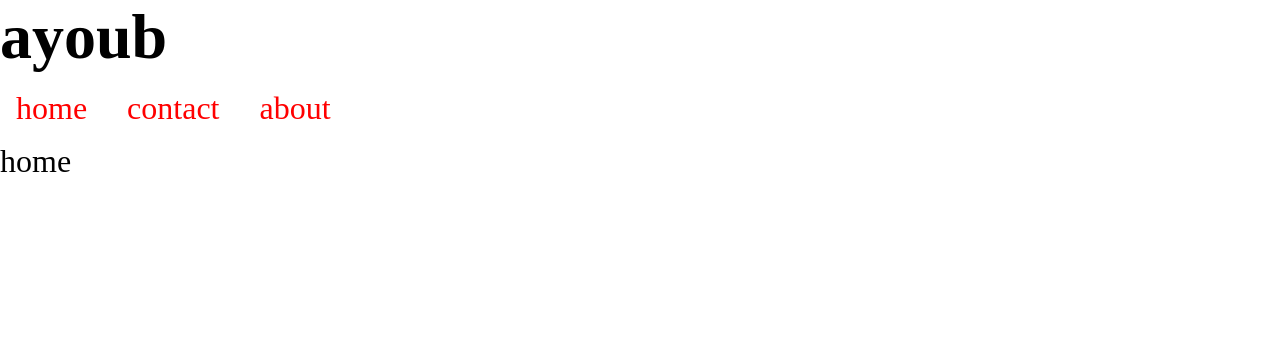
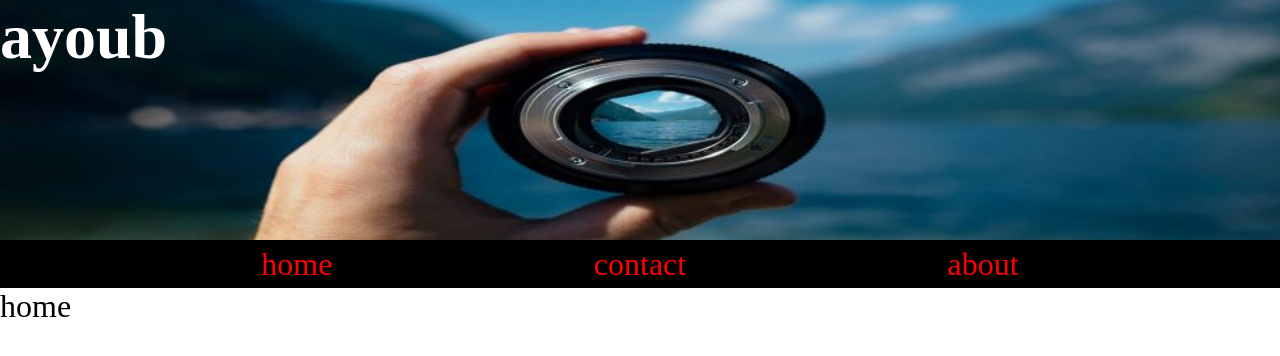
Before and after one commit to ayoubgots/my_test_fsk, a Flask app: page /home in a window 1280 px wide. Shown: the top 356 px of the page. Run offline with Flask 2, Linux system fonts and the light colour scheme.

Commit message:
adding css

```diff
--- a/server.py
+++ b/server.py
@@ -1,6 +1,10 @@
 from flask import Flask,render_template
 
 app = Flask(__name__)
+@app.route('/')
+def d():
+    return render_template("home.html")
+
 
 @app.route('/home')
 def index():
--- /dev/null
+++ b/static/css/base.css
@@ -0,0 +1,38 @@
+
+*{
+    padding: 0;
+    margin: 0;
+    box-sizing: border-box;
+}
+body{
+    font-size: 2rem;
+}
+li{
+    list-style:none;
+}
+ul{
+    text-decoration: none;
+}
+a{
+    text-decoration: none;
+    color: red;
+}
+
+/* *********************** obl ***************** */
+header{
+    background-image: url("/static/image/photo-1453728013993-6d66e9c9123a.png");
+    background-position: center;
+    background-size: cover;
+    min-height: 30vh;
+    color: white;
+}
+
+ul{
+    background-color: black;
+    color: white;
+    display: flex;
+    justify-content: center;
+    justify-content: space-evenly;
+    align-items: center;
+    min-height: 6vh;
+}
--- a/templates/base.html
+++ b/templates/base.html
@@ -5,33 +5,16 @@
     <meta http-equiv="X-UA-Compatible" content="IE=edge">
     <meta name="viewport" content="width=device-width, initial-scale=1.0">
     <title>flask</title>
-
-    <style>
-        *{
-            padding: 0;
-            margin: 0;
-            box-sizing: border-box;
-        }
-        body{
-            font-size: 2rem;
-        }
-        li{
-            display: inline-block;
-            text-decoration: none;
-            margin: 1rem;
-        }
-        a{
-            text-decoration: none;
-            color: red;
-        }
-    </style>
+    <link rel="stylesheet" href="../static/css/base.css">
 </head>
 <body>
-    <h1>ayoub</h1>
+    <header>
+        <h1>ayoub</h1>
+    </header>
     <ul>
-        <li><a href="./home">home</a></li>
-        <li><a href="./contact">contact</a></li>
-        <li><a href="./about">about</a></li>
+        <li><a href="/home">home</a></li>
+        <li><a href="/contact">contact</a></li>
+        <li><a href="/about">about</a></li>
     </ul>
    {% block content%}
    {% endblock content%}
```
Also changed, not shown: static/image/photo-1453728013993-6d66e9c9123a.png (added), static/js/base.css (added).
